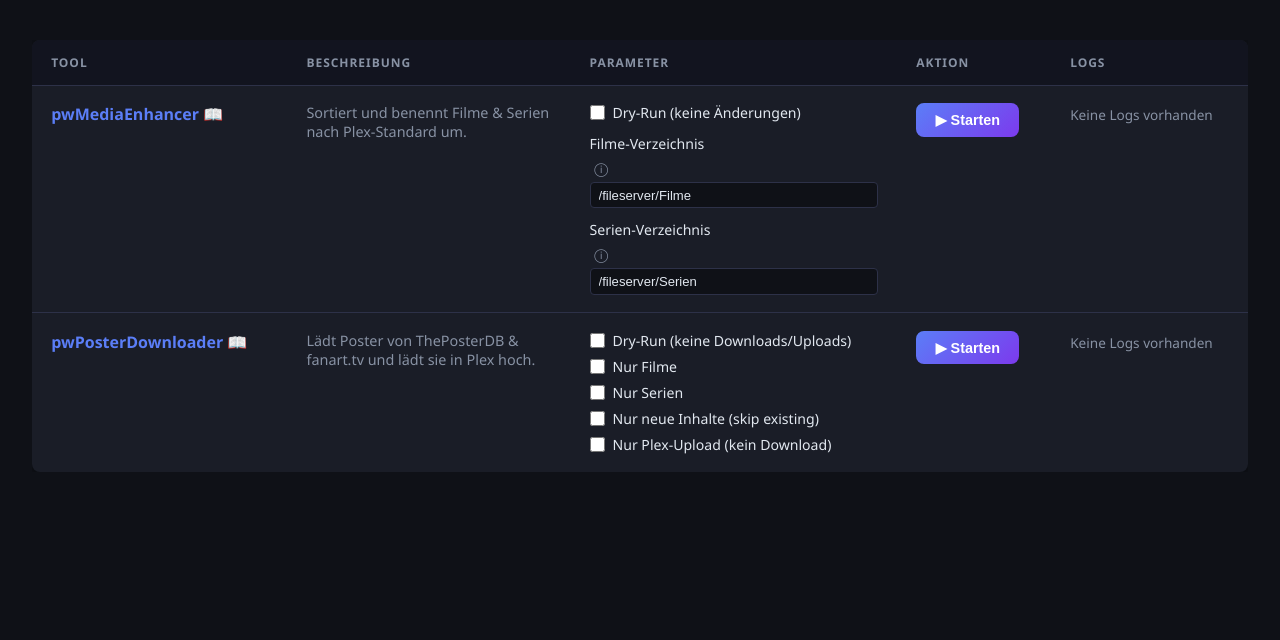
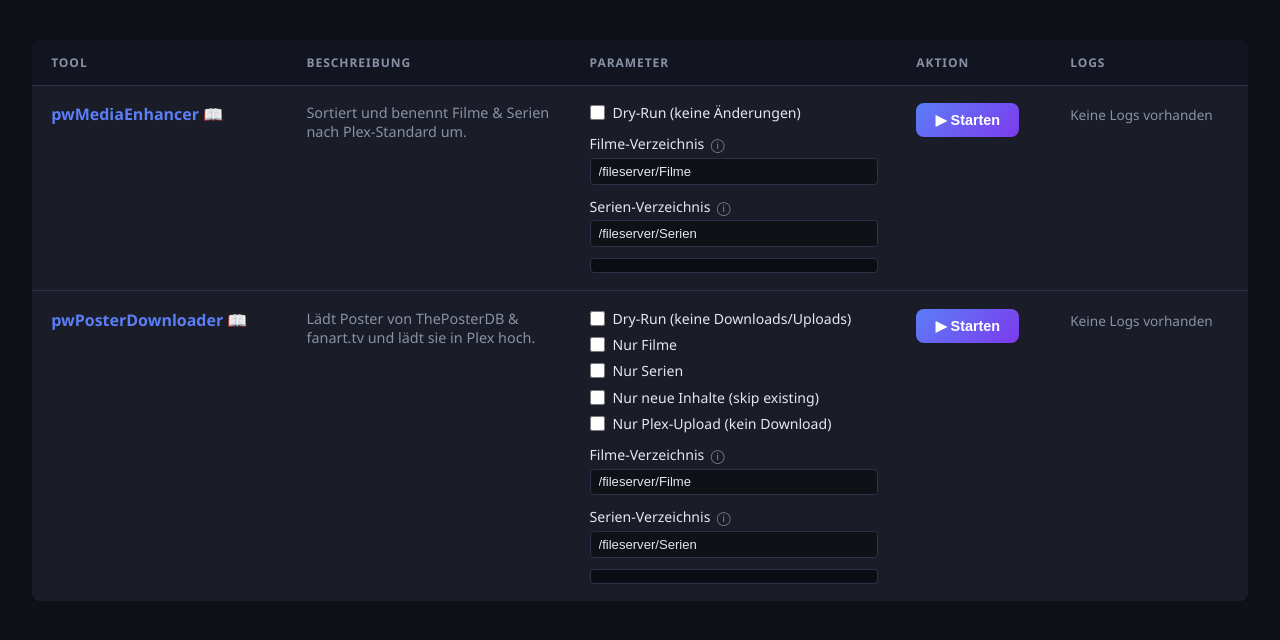
Before and after one commit to pennywise81/pwMediaManager, a Flask app: page / in a window 1280 px wide. Shown: the part 101-741 px from the top of the page. Run offline with Flask 3, Linux system fonts and the light colour scheme; parts of the project's set-up code (start-up, migrations or seed data) failed here and were passed over.

Commit message:
Add CSS tooltips, cmd preview, pwPosterDownloader dir inputs
- CSS tooltip-wrap/tooltip-box replaces unreliable title attribute
- Dynamic command preview updates on any param/dir change
- pwPosterDownloader: --movies-dir and --series-dir added to UI

Co-authored-by: Copilot <223556219+Copilot@users.noreply.github.com>

```diff
--- a/app/app.py
+++ b/app/app.py
@@ -55,6 +55,22 @@ SCRIPTS = {
             {"id": "series_only",   "flag": "--series-only",   "label": "Nur Serien"},
             {"id": "skip_existing", "flag": "--skip-existing", "label": "Nur neue Inhalte (skip existing)"},
             {"id": "plex_upload",   "flag": "--plex-upload-only", "label": "Nur Plex-Upload (kein Download)"},
+        ],
+        "dir_inputs": [
+            {
+                "id":      "movies_dir",
+                "flag":    "--movies-dir",
+                "label":   "Filme-Verzeichnis",
+                "default": "/fileserver/Filme",
+                "help":    "Pfad zum Ordner mit den Filmordnern, z. B. /mnt/user/Fileserver/Filme. Jeder Unterordner ist ein Film im Format 'Titel (Jahr) {imdb-ttXXX}'.",
+            },
+            {
+                "id":      "series_dir",
+                "flag":    "--series-dir",
+                "label":   "Serien-Verzeichnis",
+                "default": "/fileserver/Serien",
+                "help":    "Pfad zum Ordner mit den Serienordnern, z. B. /mnt/user/Fileserver/Serien. Jeder Unterordner ist eine Serie mit Season-Unterordnern.",
+            },
         ],
     },
 }
--- a/app/static/style.css
+++ b/app/static/style.css
@@ -133,12 +133,55 @@ header h1 {
   gap: 0.15rem;
   margin-top: 0.3rem;
 }
-.help-icon {
+.label-row {
+  display: flex;
+  align-items: center;
+  gap: 0.4rem;
+  font-size: 0.88rem;
+}
+.tooltip-wrap {
+  position: relative;
   color: var(--muted);
   font-size: 0.85rem;
   cursor: help;
-  margin-left: 0.3rem;
-  vertical-align: middle;
+  display: inline-flex;
+  align-items: center;
+}
+.tooltip-box {
+  display: none;
+  position: absolute;
+  left: 1.4rem;
+  top: 50%;
+  transform: translateY(-50%);
+  background: #2a2d40;
+  border: 1px solid var(--border);
+  border-radius: 6px;
+  padding: 0.5rem 0.75rem;
+  font-size: 0.78rem;
+  color: var(--text);
+  white-space: normal;
+  width: 260px;
+  line-height: 1.5;
+  z-index: 100;
+  box-shadow: 0 4px 12px rgba(0,0,0,0.5);
+  pointer-events: none;
+}
+.tooltip-wrap:hover .tooltip-box {
+  display: block;
+}
+
+/* Command preview */
+.cmd-preview {
+  margin-top: 0.7rem;
+  padding: 0.4rem 0.6rem;
+  background: #0b0d14;
+  border: 1px solid var(--border);
+  border-radius: 4px;
+  font-family: 'Cascadia Code', 'Fira Code', 'Consolas', monospace;
+  font-size: 0.75rem;
+  color: #7dd3fc;
+  word-break: break-all;
+  line-height: 1.4;
 }
 
 .param-input {
--- a/app/templates/index.html
+++ b/app/templates/index.html
@@ -5,6 +5,10 @@
   <meta name="viewport" content="width=device-width, initial-scale=1.0">
   <title>pwMediaManager</title>
   <link rel="stylesheet" href="/static/style.css">
+  <script>
+    const TOOL_CONFIGS = {{ scripts | tojson }};
+    document.addEventListener('DOMContentLoaded', initCmds);
+  </script>
 </head>
 <body>
   <header>
@@ -41,7 +45,8 @@
               <form id="form-{{ key }}" onsubmit="return runTool('{{ key }}', this)">
                 {% for param in cfg.params %}
                 <label class="param-label">
-                  <input type="checkbox" name="{{ param.id }}" value="1">
+                  <input type="checkbox" name="{{ param.id }}" value="1"
+                         onchange="updateCmd('{{ key }}')">
                   {{ param.label }}
                 </label>
                 {% endfor %}
@@ -49,13 +54,16 @@
                   {% for di in cfg.dir_inputs %}
                   <div class="dir-group">
                     <label class="param-label param-input">
-                      {{ di.label }}
-                      <span class="help-icon" title="{{ di.help }}">ⓘ</span>
+                      <span class="label-row">
+                        {{ di.label }}
+                        <span class="tooltip-wrap">ⓘ<span class="tooltip-box">{{ di.help }}</span></span>
+                      </span>
                       <input type="text"
                              name="{{ di.id }}"
                              value="{{ settings.get(key + '_' + di.id, di.default) }}"
                              class="dir-input"
-                             onchange="saveSetting('{{ key }}_{{ di.id }}', this.value)">
+                             onchange="saveSetting('{{ key }}_{{ di.id }}', this.value); updateCmd('{{ key }}')"
+                             oninput="updateCmd('{{ key }}')">
                     </label>
                   </div>
                   {% endfor %}
@@ -67,6 +75,7 @@
                 </label>
                 {% endif %}
               </form>
+              <div class="cmd-preview" id="cmd-{{ key }}"></div>
             </td>
             <td class="tool-action">
               <button class="run-btn" id="btn-{{ key }}"
@@ -115,6 +124,31 @@
   <script>
     let currentSource = null;
     let currentJobId = null;
+
+    function updateCmd(tool) {
+      const cfg = TOOL_CONFIGS[tool];
+      const form = document.getElementById('form-' + tool);
+      const el   = document.getElementById('cmd-' + tool);
+      if (!el || !form) return;
+
+      const scriptName = cfg.script.split('/').pop();
+      let parts = ['bash', scriptName];
+
+      for (const p of cfg.params || []) {
+        const cb = form.querySelector(`[name="${p.id}"]`);
+        if (cb && cb.checked) parts.push(p.flag);
+      }
+      for (const di of cfg.dir_inputs || []) {
+        const inp = form.querySelector(`[name="${di.id}"]`);
+        const val = (inp && inp.value.trim()) ? inp.value.trim() : di.default;
+        parts.push(di.flag, val);
+      }
+      el.textContent = parts.join(' ');
+    }
+
+    function initCmds() {
+      for (const tool of Object.keys(TOOL_CONFIGS)) updateCmd(tool);
+    }
 
     function saveSetting(key, value) {
       const data = {};
```
